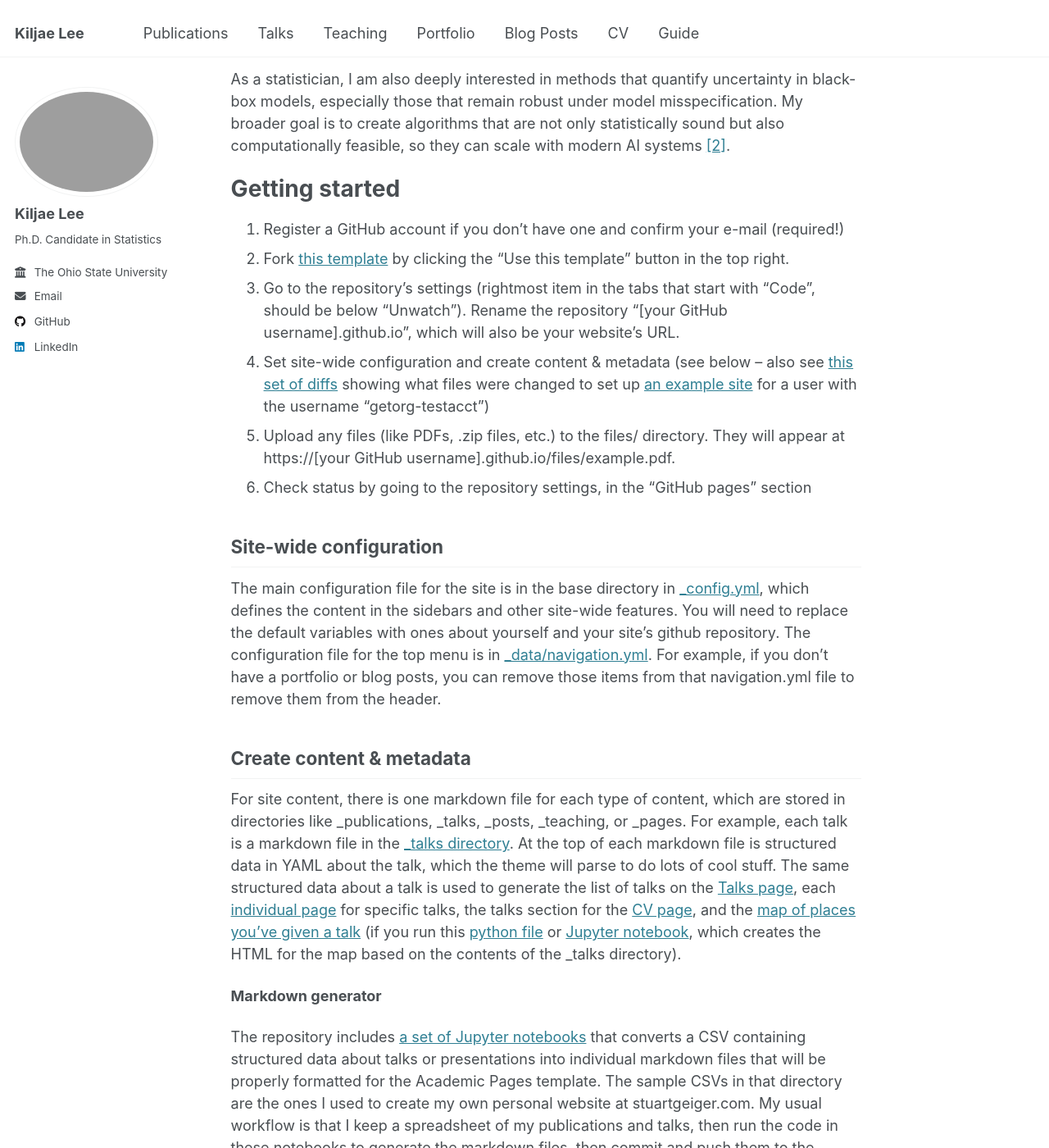
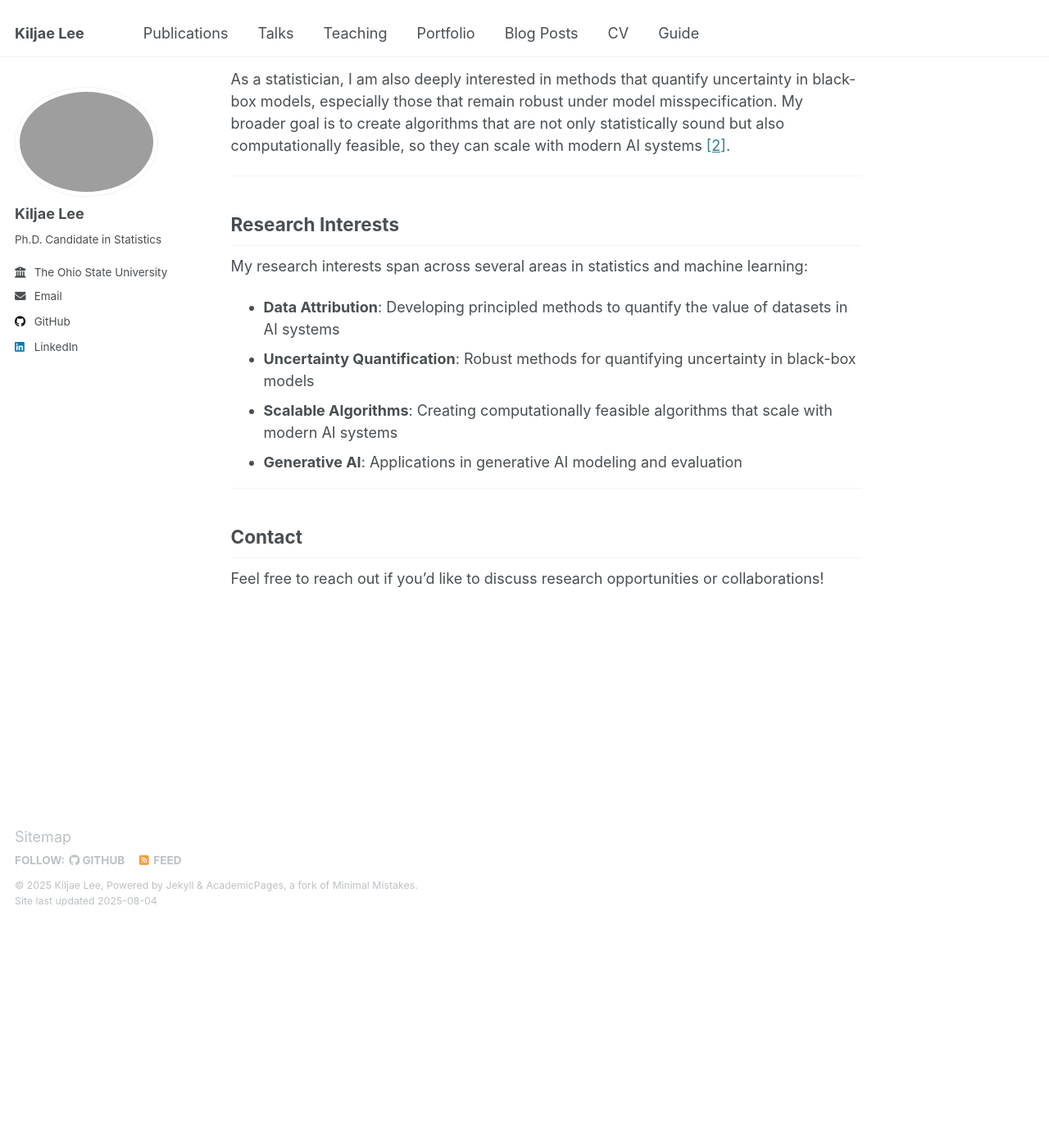
Before and after one commit to KiljaeL/KiljaeL.github.io, a Jekyll site: the page built from _pages/about.md, in a window 1280 px wide and 1400 px high, scrolled down 274 px. Shown: the whole window at 82% size. Built offline with Jekyll 4.4.1, drawn with Linux system fonts in a browser that asks for light colours; after the commit the page ends 1396 px from its top, so only the background shows below that; some of the changed text lies outside the part shown.

Commit message:
Clean up about page and organize into clear sections

```diff
--- a/_pages/about.md
+++ b/_pages/about.md
@@ -13,35 +13,19 @@ I am passionate about advancing data-centric AI through principled methods for d
 
 As a statistician, I am also deeply interested in methods that quantify uncertainty in black-box models, especially those that remain robust under model misspecification. My broader goal is to create algorithms that are not only statistically sound but also computationally feasible, so they can scale with modern AI systems [[2]](https://openreview.net/forum?id=Bt1vnCnAVS&noteId=uNqjmfay9Q).
 
-Getting started
-======
-1. Register a GitHub account if you don't have one and confirm your e-mail (required!)
-1. Fork [this template](https://github.com/academicpages/academicpages.github.io) by clicking the "Use this template" button in the top right.
-1. Go to the repository's settings (rightmost item in the tabs that start with "Code", should be below "Unwatch"). Rename the repository "[your GitHub username].github.io", which will also be your website's URL.
-1. Set site-wide configuration and create content & metadata (see below -- also see [this set of diffs](http://archive.is/3TPas) showing what files were changed to set up [an example site](https://getorg-testacct.github.io) for a user with the username "getorg-testacct")
-1. Upload any files (like PDFs, .zip files, etc.) to the files/ directory. They will appear at https://[your GitHub username].github.io/files/example.pdf.
-1. Check status by going to the repository settings, in the "GitHub pages" section
+---
 
-Site-wide configuration
-------
-The main configuration file for the site is in the base directory in [_config.yml](https://github.com/academicpages/academicpages.github.io/blob/master/_config.yml), which defines the content in the sidebars and other site-wide features. You will need to replace the default variables with ones about yourself and your site's github repository. The configuration file for the top menu is in [_data/navigation.yml](https://github.com/academicpages/academicpages.github.io/blob/master/_data/navigation.yml). For example, if you don't have a portfolio or blog posts, you can remove those items from that navigation.yml file to remove them from the header.
+## Research Interests
 
-Create content & metadata
-------
-For site content, there is one markdown file for each type of content, which are stored in directories like _publications, _talks, _posts, _teaching, or _pages. For example, each talk is a markdown file in the [_talks directory](https://github.com/academicpages/academicpages.github.io/tree/master/_talks). At the top of each markdown file is structured data in YAML about the talk, which the theme will parse to do lots of cool stuff. The same structured data about a talk is used to generate the list of talks on the [Talks page](https://academicpages.github.io/talks), each [individual page](https://academicpages.github.io/talks/2012-03-01-talk-1) for specific talks, the talks section for the [CV page](https://academicpages.github.io/cv), and the [map of places you've given a talk](https://academicpages.github.io/talkmap.html) (if you run this [python file](https://github.com/academicpages/academicpages.github.io/blob/master/talkmap.py) or [Jupyter notebook](https://github.com/academicpages/academicpages.github.io/blob/master/talkmap.ipynb), which creates the HTML for the map based on the contents of the _talks directory).
+My research interests span across several areas in statistics and machine learning:
 
-**Markdown generator**
+- **Data Attribution**: Developing principled methods to quantify the value of datasets in AI systems
+- **Uncertainty Quantification**: Robust methods for quantifying uncertainty in black-box models
+- **Scalable Algorithms**: Creating computationally feasible algorithms that scale with modern AI systems
+- **Generative AI**: Applications in generative AI modeling and evaluation
 
-The repository includes [a set of Jupyter notebooks](https://github.com/academicpages/academicpages.github.io/tree/master/markdown_generator
-) that converts a CSV containing structured data about talks or presentations into individual markdown files that will be properly formatted for the Academic Pages template. The sample CSVs in that directory are the ones I used to create my own personal website at stuartgeiger.com. My usual workflow is that I keep a spreadsheet of my publications and talks, then run the code in these notebooks to generate the markdown files, then commit and push them to the GitHub repository.
+---
 
-How to edit your site's GitHub repository
-------
-Many people use a git client to create files on their local computer and then push them to GitHub's servers. If you are not familiar with git, you can directly edit these configuration and markdown files directly in the github.com interface. Navigate to a file (like [this one](https://github.com/academicpages/academicpages.github.io/blob/master/_talks/2012-03-01-talk-1.md) and click the pencil icon in the top right of the content preview (to the right of the "Raw | Blame | History" buttons). You can delete a file by clicking the trashcan icon to the right of the pencil icon. You can also create new files or upload files by navigating to a directory and clicking the "Create new file" or "Upload files" buttons.
+## Contact
 
-Example: editing a markdown file for a talk
-![Editing a markdown file for a talk](/images/editing-talk.png)
-
-For more info
-------
-More info about configuring Academic Pages can be found in [the guide](https://academicpages.github.io/markdown/), the [growing wiki](https://github.com/academicpages/academicpages.github.io/wiki), and you can always [ask a question on GitHub](https://github.com/academicpages/academicpages.github.io/discussions). The [guides for the Minimal Mistakes theme](https://mmistakes.github.io/minimal-mistakes/docs/configuration/) (which this theme was forked from) might also be helpful.
+Feel free to reach out if you'd like to discuss research opportunities or collaborations!
```
